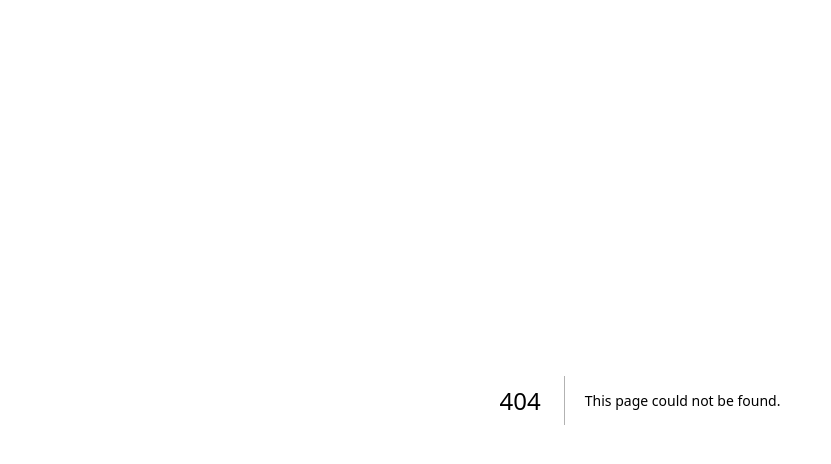
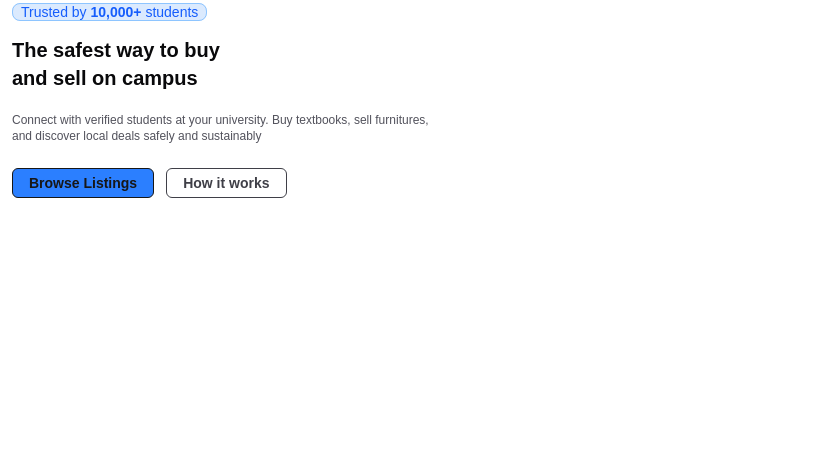
Before and after one commit to iotb-tech/Campus-Marketplace, a Next.js app: page /homepage in a window 1280 px wide. Before the commit this address had no page. Shown: the top 464 px of the page, without its empty margins (0-831 px from the left). Built offline with nearby package versions, Linux system fonts and the light colour scheme.

Commit message:
Building the landing page

```diff
--- /dev/null
+++ b/src/app/homepage/page.tsx
@@ -0,0 +1,22 @@
+export default function Homepage(){
+    return (
+        <div className="flex flex-col bg-white h-screen">
+            <div className="flex flex-col sm:w-9/25 px-3">
+                <div>
+                <span className="border-1  border-solid border-blue-300 rounded-lg bg-blue-100 px-2 text-sm text-blue-600">Trusted by <b>10,000+</b> students</span>
+               </div>
+               <div className="flex flex-col mt-3">
+                    <strong className="text-zinc-950 text-xl">The safest way to buy </strong>
+                    <strong className="text-zinc-950 text-xl">and sell on campus</strong>
+                </div>
+                <p className="text-zinc-600 text-sm font-thin text-xs mb-5 mt-5">
+                    Connect with verified students at your university. Buy textbooks, sell furnitures, and discover local deals safely and sustainably
+                </p>
+                <p className="flex flex-row mt-1">
+                    <a className="border-1 border-blue--300 rounded-md px-4 py-1 bg-blue-500 text-sm font-bold">Browse Listings</a>
+                    <a className="border-1 border-blue--300 rounded-md px-4 py-1  text-sm mx-3 text-zinc-700 font-bold">How it works</a>
+                </p>
+            </div>
+        </div>
+    )
+}
```
